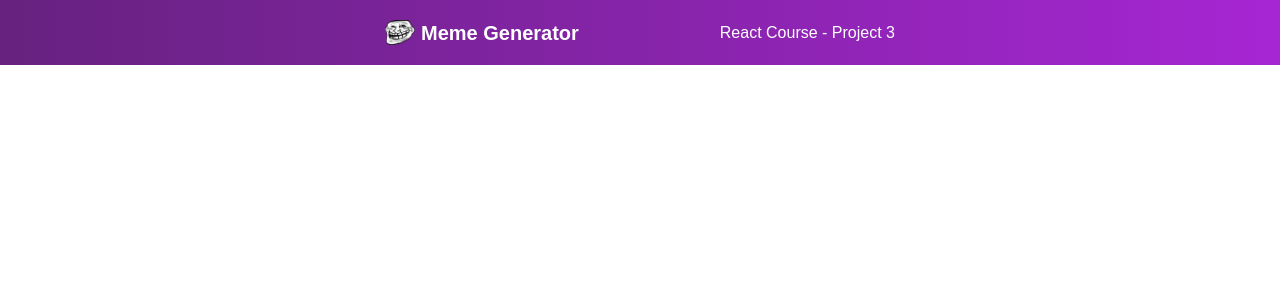
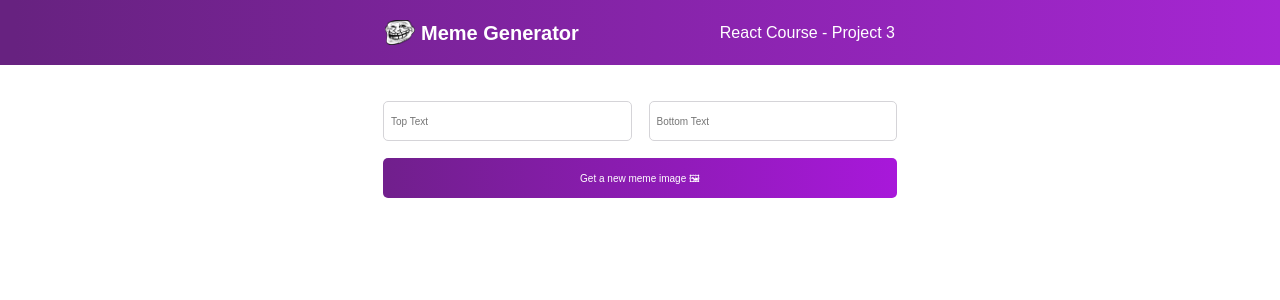
Before and after one commit to TheKlemmerCode/react-meme-generator, a React (Vite) app: page / in a window 1280 px wide. Shown: the top 300 px of the page. Built offline with nearby package versions, Linux system fonts and the light colour scheme.

Commit message:
Created & stylized the meme component.  Added a form to the meme component.

```diff
--- a/src/App.jsx
+++ b/src/App.jsx
@@ -1,4 +1,5 @@
 import Header from "./assets/components/Header"
+import Meme from "./assets/components/Meme"
 
 import './assets/css/app.css'
 
@@ -6,6 +7,7 @@ function App() {
   return (
     <>
       <Header />
+      <Meme />
     </>
   )
 }
--- /dev/null
+++ b/src/assets/components/Meme.jsx
@@ -0,0 +1,29 @@
+import '../css/meme.css'
+
+function Meme() {
+  return (
+    <div className="meme--content">
+        <section className="meme--input">
+            <form className="meme--form">
+                <input
+                    type="text"
+                    placeholder="Top Text"
+                    className="meme--form-input"
+                />
+                <input
+                    type="text"
+                    placeholder="Bottom Text"
+                    className="meme--form-input"
+                />
+                <button
+                    className="meme--form-button"
+                >
+                    Get a new meme image 🖼
+                </button>
+            </form>
+        </section>
+    </div>
+  )
+}
+
+export default Meme
--- /dev/null
+++ b/src/assets/css/meme.css
@@ -0,0 +1,37 @@
+.meme--content {
+    display: flex;
+    flex-direction: column;
+    align-items: center;
+    padding-top: 36px;
+    padding-bottom: 36px;
+}
+
+.meme--input {
+    width: 100%;
+    max-width: 550px;
+    padding-left: 18px;
+    padding-right: 18px;
+}
+
+.meme--form {
+    display: grid;
+    grid-template: 40px 40px / 1fr 1fr;
+    gap: 17px;
+}
+
+.meme--form-input {
+    font-family: "Karla", sans-serif;
+    border-radius: 5px;
+    border: 1px solid #D5D4D8;
+    text-indent: 5px;
+}
+
+.meme--form-button {
+    grid-column: 1 / -1;
+    font-family: "Karla", sans-serif;
+    border-radius: 5px;
+    background: linear-gradient(90.41deg, #711F8D 1.14%, #A818DA 100%);
+    color: white;
+    border: none;
+    cursor: pointer;
+}
```
